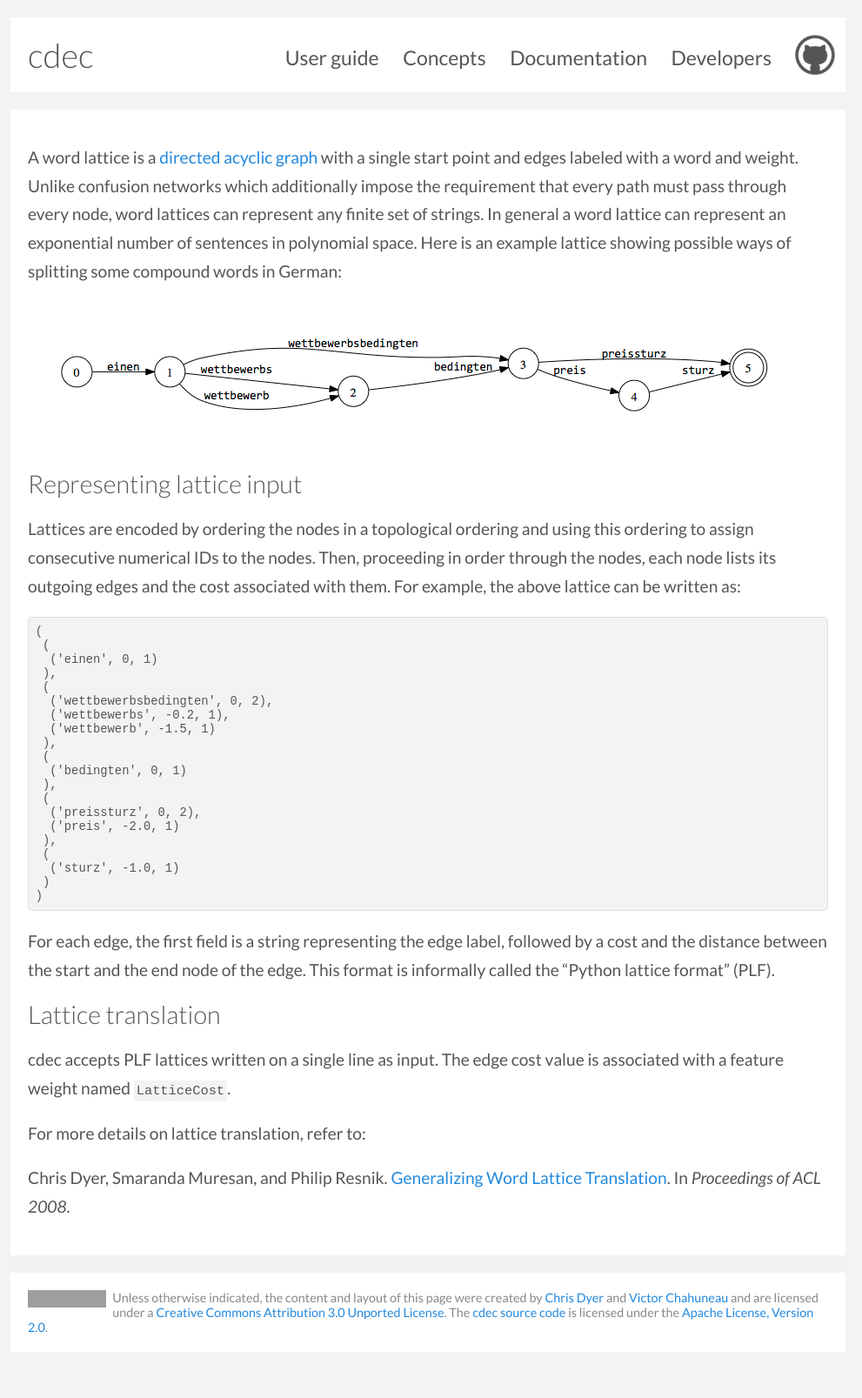
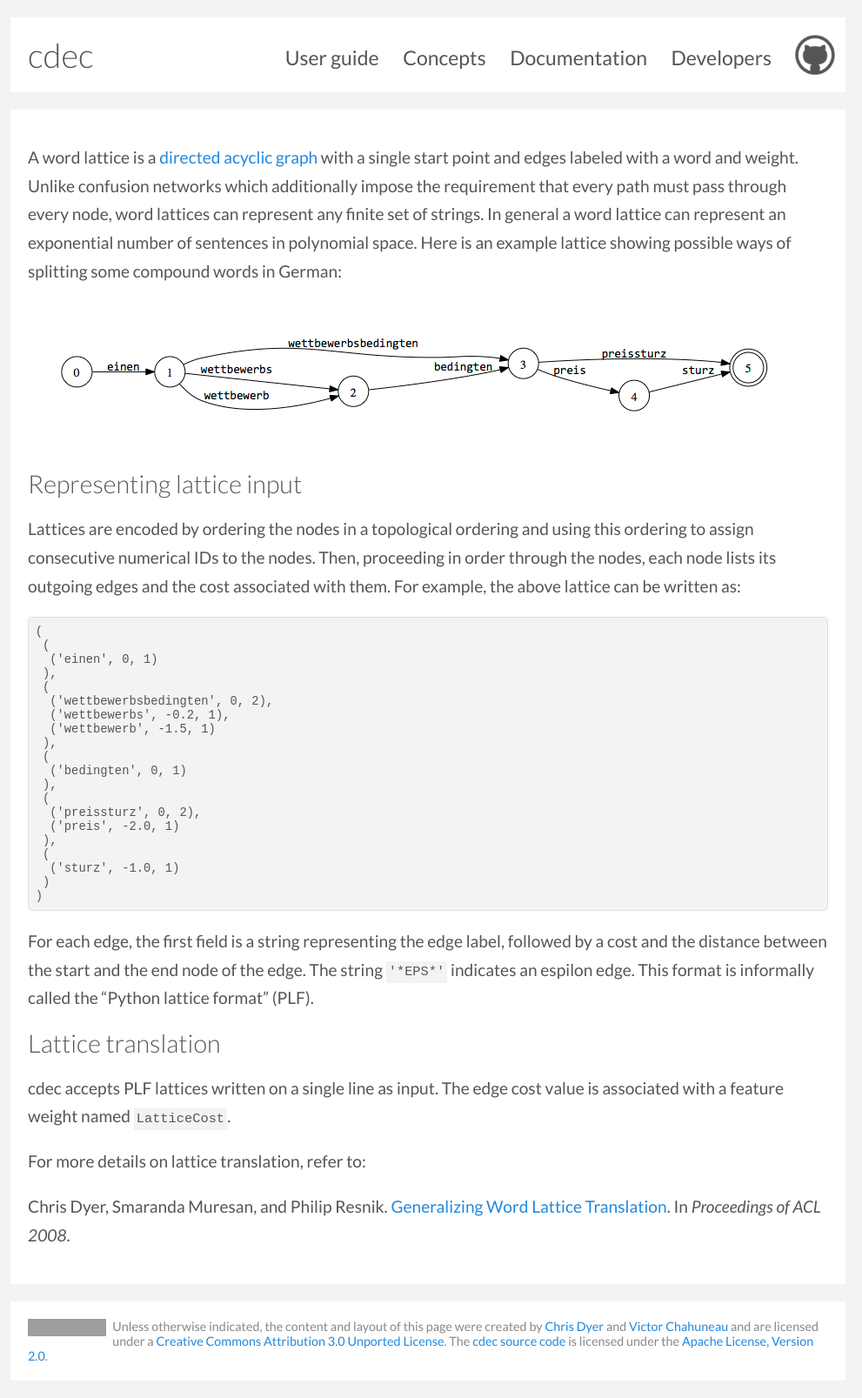
Before and after one commit to cdec/cdec.github.com, a Jekyll site: the page built from concepts/lattices.md, in a window 1280 px wide. Shown: the whole page at 87% size, without its empty margins (148-1139 px from the left). Built offline with Jekyll 4.4.1, drawn with Linux system fonts in a browser that asks for light colours; some web fonts are replaced; Markdown is read by kramdown in place of the engine named in the settings; before the commit the page ends 1574 px from its top, so only the background shows below that; grey boxes are pictures that could not be loaded.

Commit message:
mention '*EPS*'

```diff
--- a/concepts/lattices.md
+++ b/concepts/lattices.md
@@ -32,7 +32,7 @@
      )
     )
 
-For each edge, the first field is a string representing the edge label, followed by a cost and the distance between the start and the end node of the edge. This format is informally called the "Python lattice format" (PLF).
+For each edge, the first field is a string representing the edge label, followed by a cost and the distance between the start and the end node of the edge. The string `'*EPS*'` indicates an espilon edge. This format is informally called the "Python lattice format" (PLF).
 
 ## Lattice translation
 
```
